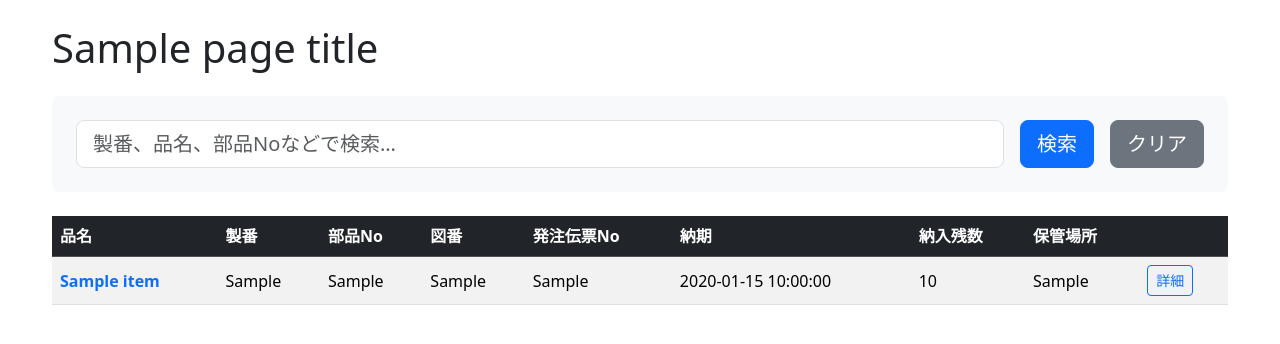
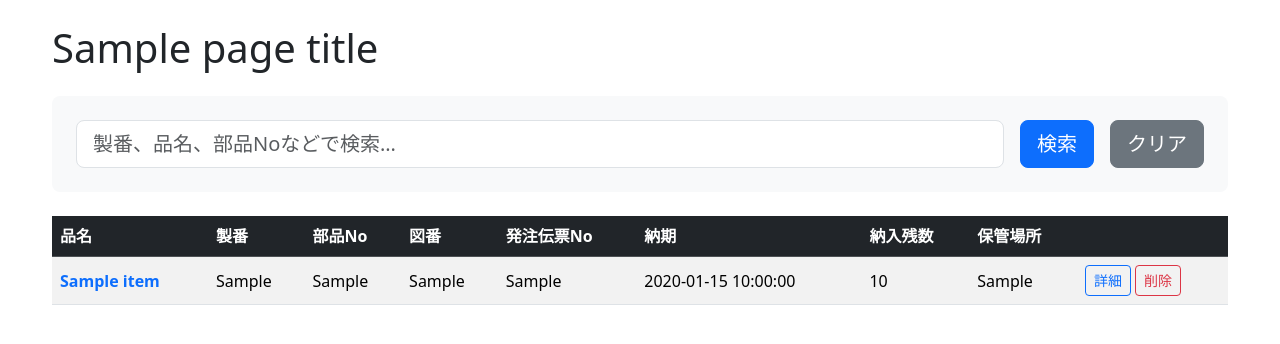
Before and after one commit to ko-matsushita2404/inventory-dashboard, a Flask app: template templates/all_items.html in a window 1280 px wide. Shown: the part 76-420 px from the top of the page. Run offline with Flask 3, Linux system fonts and the light colour scheme; the template is opened without the code that fills it: most values are stand-ins (such as "Sample title", 1, 10 or a date in 2020); parts of the project's set-up code (start-up, migrations or seed data) failed here and were passed over.

Commit message:
Update all_items.html

```diff
--- a/templates/all_items.html
+++ b/templates/all_items.html
@@ -50,6 +50,9 @@
                             <td>{{ item.storage_location or '' }}</td>
                             <td>
                                 <a href="{{ url_for('item_detail', item_id=item.id) }}" class="btn btn-sm btn-outline-primary">詳細</a>
+                                <form action="{{ url_for('delete_item', item_id=item.id) }}" method="post" style="display:inline;" onsubmit="return confirm('本当にこのアイテムを削除しますか？');">
+                                    <button type="submit" class="btn btn-sm btn-outline-danger">削除</button>
+                                </form>
                             </td>
                         </tr>
                     {% endfor %}
```
